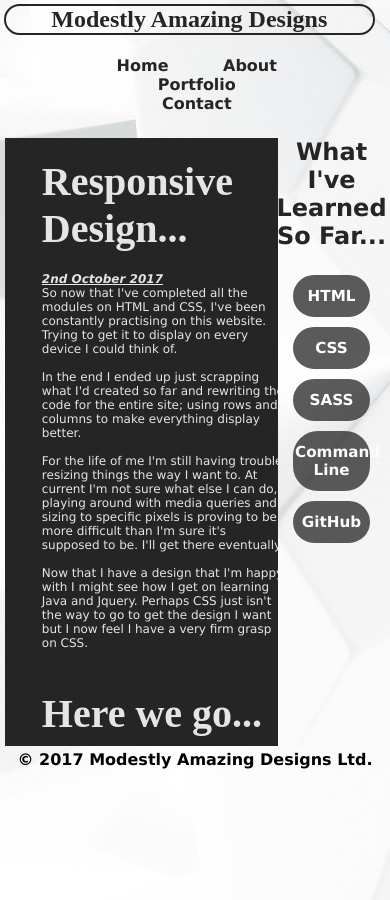
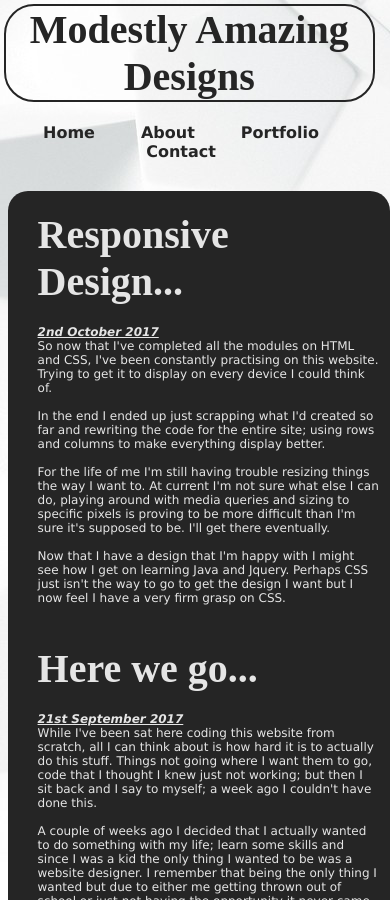
Before and after one commit to ArdPete/ardpete.github.io, a Jekyll site: the page index.html, which Jekyll copies as it is, in a window 390 px wide. Built offline with Jekyll 4.4.1, drawn with Linux system fonts in a browser that asks for light colours; comment, search, counter and statistics services are not loaded.

Commit message:
Add files via upload

```diff
--- a/homepage.html
+++ b/homepage.html
@@ -4,7 +4,12 @@
   <title>Modestly Amazing Designs</title>
   <link rel="stylesheet" type="text/css" href="page.css">
   <link href="https://fonts.googleapis.com/css?family=Berkshire+Swash|Cookie|Great+Vibes" rel="stylesheet">
-
+  <meta name="viewport" content="width=device-width, initial-scale=1.0">
+  <script>
+  function resizeIframe(obj) {
+    obj.style.height = obj.contentWindow.document.body.scrollHeight + 'px';
+  }
+</script>
 </head>
 <body>
 
--- a/index.html
+++ b/index.html
@@ -5,7 +5,11 @@
   <title>Modestly Amazing Designs</title>
   <link rel="stylesheet" type="text/css" href="style.css">
   <link href="https://fonts.googleapis.com/css?family=Berkshire+Swash|Cookie|Great+Vibes" rel="stylesheet">
-
+<script>
+  function resizeIframe(obj) {
+    obj.style.height = obj.contentWindow.document.body.scrollHeight + 'px';
+  }
+</script>
 
 </head>
 
@@ -19,7 +23,7 @@
   <div class="row">
 
   <div class="col-3title col-m-3title"> <!-- 25% -->
-  <p class=madesigns>Modestly Amazing Designs</p>
+  <p class="madesigns">Modestly Amazing Designs</p>
   </div>
   <div class="col-9 col-m-9"> <!-- 77% -->
 	<ul>
@@ -36,7 +40,7 @@
 
 	<div class="col-10frame col-m-10frame">
 	<div class="intrinsic-container">
-  <iframe src="homepage.html" allowfullscreen></iframe>
+  <iframe src="homepage.html" frameborder="0" onload="resizeIframe(this)"></iframe>
 </div>
 
 
@@ -53,16 +57,19 @@
     </div>
 	</div>
 
-	<div class="row">
-	<div class="col-12 col-m-12">
-  <div class="bottom">
-  <p class="copyright">&copy; 2017 Modestly Amazing Designs Ltd.</p>
-  </div>
-  </div>
+
   </div>
 
 
   <div class="leftbar">
   </div>
 
+
+  <div class="row">
+	<div class="col-12 col-m-12">
+  <div class="bottom">
+  <p class="copyright" id="footer">&copy; 2017 Modestly Amazing Designs Ltd.</p>
+  </div>
+  </div>
+
   </body>
--- a/page.css
+++ b/page.css
@@ -27,7 +27,7 @@ h2 {
 
 
 
-@media only screen and (max-width: 960px) {
+@media only screen and (max-width:800px) {
 	body {
   margin: auto;
   width: 95%;
@@ -44,34 +44,6 @@ h2 {
   }
 }
 
-@media only screen and (max-width: 700px) {
-	body {
-  margin: auto;
-  width: 95%;
-
+::-webkit-scrollbar {
+    display: none;
 }
-.main {
-
-  }
-
-  p {
-	  padding: 1em;
-	  position: relative;
-
-	  width: 97%;
-  }
-}
-
-@media only screen and (max-width: 480px) {
-
-	body {
-  margin: auto;
-  width: 95%;
-  padding: auto;
-}
-.main {
-
-	max-width: 82%;
-
-	left: 5px;
-  }
--- a/style.css
+++ b/style.css
@@ -1,14 +1,14 @@
-intrinsic-container {
-	overflow: hidden;
-}
+
 
 .intrinsic-container iframe {
 	position: relative;
 	width: 98%;
-	height: 52rem;
 	border: hidden;
 	left: 2%;
+	border-radius: 20px;
+	height: 40em;
 }
+
 
 html {
 font-size: 16px;
@@ -31,6 +31,12 @@ body {
   width: 100%;
 }
 
+footer {
+   position:fixed;
+   bottom:0;
+   width:100%;
+   height:4%;   /* Height of the footer */;
+}
 
 ul {
   margin: 25px auto;
@@ -128,7 +134,7 @@ h2 {
 
 .col-1 {width: 8.33%;}
 .col-2 {width: 16.66%;}
-.col-2side {width: 13%;}
+.col-2side {width: 12%; margin: 0 1% 0 0;}
 .col-3 {width: 25%;}
 .col-3title {width: 24%;}
 .col-4 {width: 33.33%;}
@@ -139,7 +145,9 @@ h2 {
 .col-8 {width: 66.66%;}
 .col-9 {width: 75%;}
 .col-10 {width: 83.33%;}
-.col-10frame {width: 87%;}
+.col-10frame {width: 86%;
+    margin: 5px 1% 0 0;
+	}
 .col-11 {width: 91.66%;}
 .col-12 {width: 100%;}
 
@@ -163,109 +171,18 @@ h2 {
 }
 
 
+@media only screen and (max-width:800px) {
+  /* For mobile phones: */
+  .col-m-2side, .col-m-10frame, .col-m-3title, .col-m-9 {
+    width:100%;
 
-@media only screen and (max-width: 768px) {
-    /* For mobile phones: */
-    .col-1 {width: 8.33%;}
-.col-2 {width: 16.66%;}
-.col-2side {width: 30%;}
-.col-3 {width: 25%;}
-.col-3title {width: 35%;}
-.col-4 {width: 33.33%;}
-.col-5 {width: 41.66%;}
-.col-6 {width: 50%;}
-.col-7 {width: 58.33%;}
-.col-7top {width: 65%;}
-.col-8 {width: 66.66%;}
-.col-9 {width: 75%;}
-.col-10 {width: 83.33%;}
-.col-10frame {width: 70%;}
-.col-11 {width: 91.66%;}
-.col-12 {width: 100%;}
+  }
+  }
 
-.intrinsic-container iframe {
-	width: 100%;
-	height: 40rem;
-	border: hidden;
+
+
+
+
+::-webkit-scrollbar {
+    display: none;
 }
-
-.madesigns {
-	border: 2.5px solid #252525;
-	text-align: center;
-	border-radius: 30px;
-	color: #252525;
-	font-family: 'Great Vibes', serif;
-	font-size: 1.5rem;
-	font-weight: bold;
-	z-index: 5;
-    top: 4px;
-	left: 4px;
-    margin: 0px;
-	position: relative;
-	max-width: 95%;
-}
-.topbar {
-  color: #252525;
-  font-family: 'Verdana', sans-serif;
-  font-size: 1em;
-  font-weight: bold;
-  display: inline-block;
-  margin: 0px 6%;
-  padding: 0%;
-  position: relative;
-  right: 4%;
-}
-}
-
-@media only screen and (max-width: 600px) {
-    /* For mobile phones: */
-    .col-m-1 {width: 8.33%;}
-.col-m-2 {width: 16.66%;}
-.col-m-2side {width: 30%;}
-.col-m-3 {width: 25%;}
-.col-m-3title {width: 100%;}
-.col-m-4 {width: 33.33%;}
-.col-m-5 {width: 41.66%;}
-.col-m-6 {width: 50%;}
-.col-m-7 {width: 58.33%;}
-.col-m-7top {width: 100%;}
-.col-m-8 {width: 66.66%;}
-.col-m-9 {width: 75%;}
-.col-m-10 {width: 83.33%;}
-.col-m-10frame {width: 70%;}
-.col-m-11 {width: 91.66%;}
-.col-m-12 {width: 100%;}
-
-.intrinsic-container iframe {
-	width: 100%;
-	height: 38rem;
-	border: hidden;
-}
-
-.madesigns {
-	border: 2.5px solid #252525;
-	text-align: center;
-	border-radius: 30px;
-	color: #252525;
-	font-family: 'Great Vibes', serif;
-	font-size: 1.5rem;
-	font-weight: bold;
-	z-index: 5;
-    top: 4px;
-	left: 4px;
-    margin: 0px;
-	position: relative;
-	max-width: 95%;
-}
-.topbar {
-  color: #252525;
-  font-family: 'Verdana', sans-serif;
-  font-size: 1em;
-  font-weight: bold;
-  display: inline-block;
-  margin: 0px 10%;
-  padding: 0%;
-  position: relative;
-  left: 20%;
-}
-}
```
